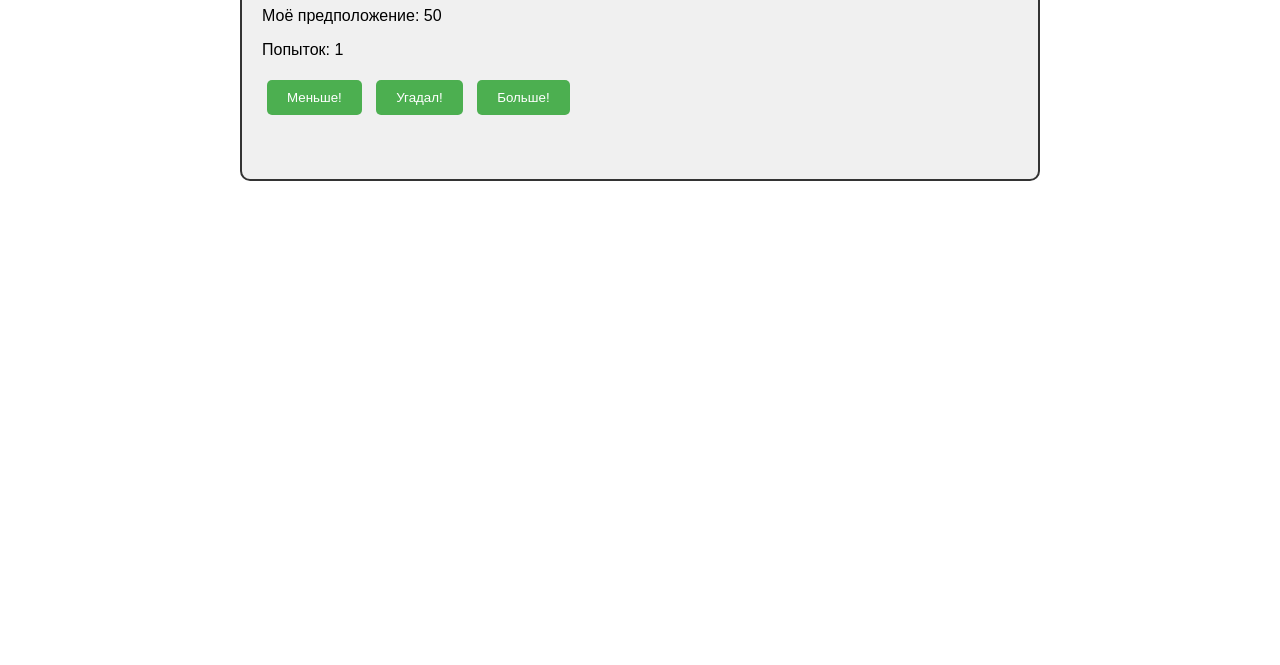
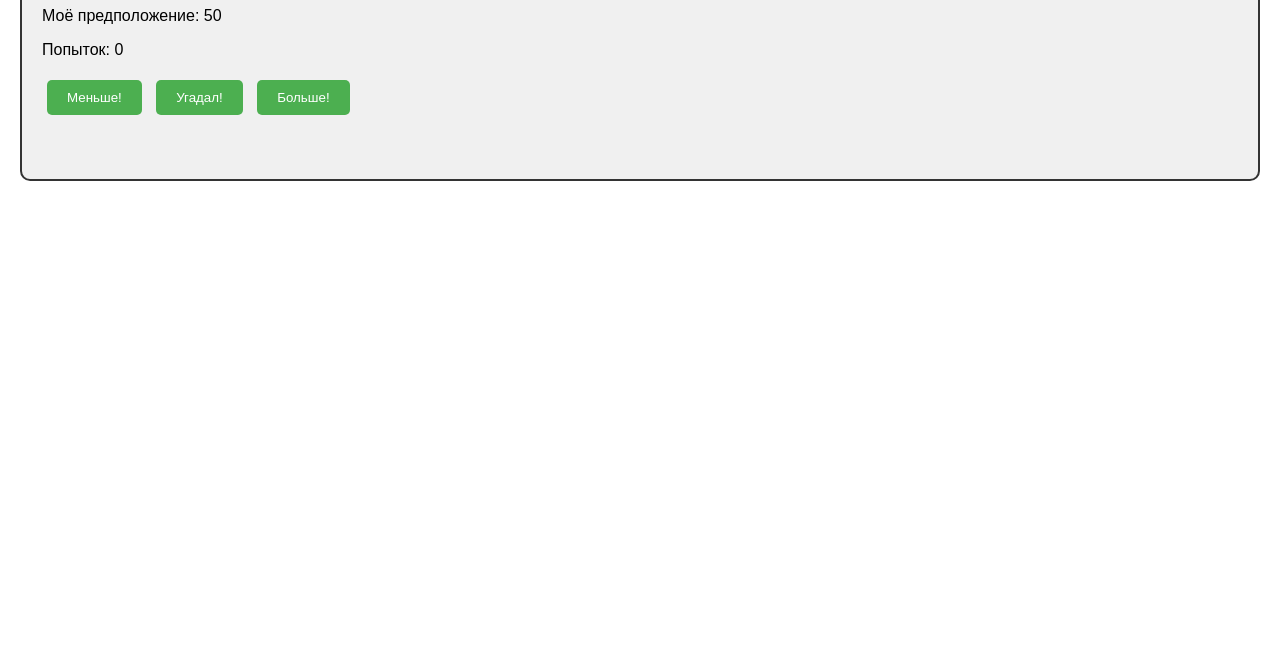
Before and after one commit to runvip/runvip.github.io, a plain HTML site: page game_number.html in a window 1280 px wide. Shown: the part 135-800 px from the top of the page. Drawn offline with Linux system fonts and the light colour scheme.

Commit message:
Update game_number.html

```diff
--- a/game_number.html
+++ b/game_number.html
@@ -6,7 +6,7 @@
     <style>
         body {
             font-family: Arial, sans-serif;
-            max-width: 800px;
+            max-width: 100vw;
             margin: 20px auto;
             padding: 20px;
         }
@@ -66,7 +66,7 @@
         function initializeGame() {
             min = 1;
             max = 100;
-            attempts = 1;
+            attempts = 0;
             currentGuess = 50;
             updateDisplay();
             document.getElementById('message').textContent = '';
```
